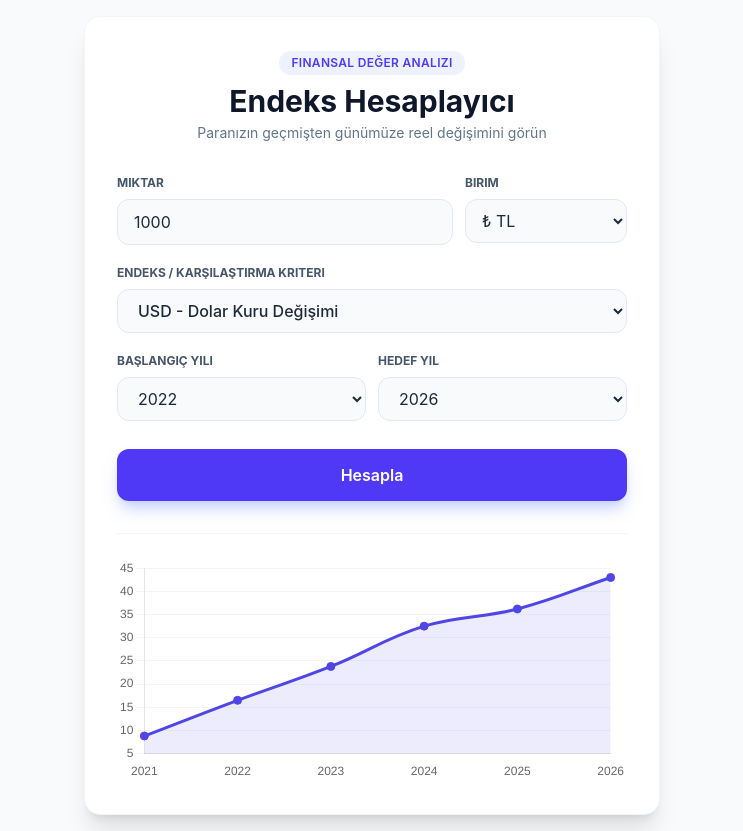
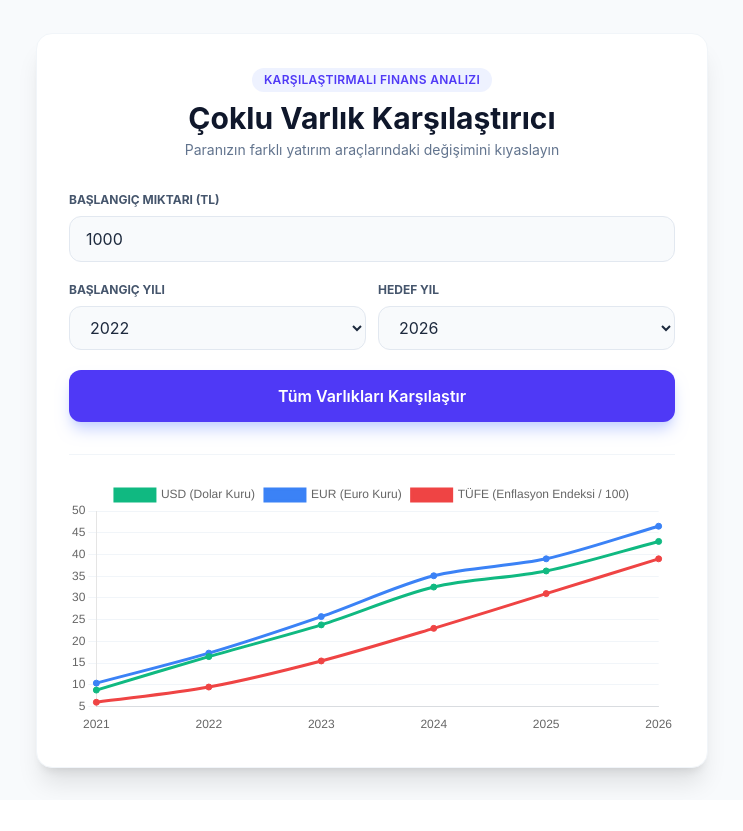
Before and after one commit to utkan36/para-hesaplayici, a React (Vite) app: page / in a window 1280 px wide. Shown: the whole page, without its empty margins (268-1011 px from the left). After the commit the page ends 800 px from the top, so only its background shows below. Built offline with nearby package versions, Linux system fonts and the light colour scheme.

Commit message:
Çoklu karşılaştırma özelliği eklendi

```diff
--- a/src/App.jsx
+++ b/src/App.jsx
@@ -8,7 +8,6 @@ import {
   Title,
   Tooltip,
   Legend,
-  Filler,
 } from 'chart.js';
 import { Line } from 'react-chartjs-2';
 
@@ -19,48 +18,67 @@ ChartJS.register(
   LineElement,
   Title,
   Tooltip,
-  Legend,
-  Filler
+  Legend
 );
 
 const ARCHIVE_RATES = {
-  "2021": { USD: 8.8, EUR: 10.4, TRY: 1, TUFE: 600 },
-  "2022": { USD: 16.5, EUR: 17.3, TRY: 1, TUFE: 950 },
-  "2023": { USD: 23.8, EUR: 25.7, TRY: 1, TUFE: 1550 },
-  "2024": { USD: 32.5, EUR: 35.1, TRY: 1, TUFE: 2300 },
-  "2025": { USD: 36.2, EUR: 39.0, TRY: 1, TUFE: 3100 },
-  "2026": { USD: 43.0, EUR: 46.5, TRY: 1, TUFE: 3900 }
+  "2021": { USD: 8.8, EUR: 10.4, TUFE: 600 },
+  "2022": { USD: 16.5, EUR: 17.3, TUFE: 950 },
+  "2023": { USD: 23.8, EUR: 25.7, TUFE: 1550 },
+  "2024": { USD: 32.5, EUR: 35.1, TUFE: 2300 },
+  "2025": { USD: 36.2, EUR: 39.0, TUFE: 3100 },
+  "2026": { USD: 43.0, EUR: 46.5, TUFE: 3900 }
 };
 
 export default function App() {
   const [amount, setAmount] = useState(1000);
-  const [currency, setCurrency] = useState('TL');
-  const [indexType, setIndexType] = useState('USD');
   const [startYear, setStartYear] = useState('2022');
   const [targetYear, setTargetYear] = useState('2026');
-  const [result, setResult] = useState(null);
+  const [comparisonResults, setComparisonResults] = useState(null);
 
   const years = Object.keys(ARCHIVE_RATES);
 
   const handleCalculate = () => {
-    const startVal = ARCHIVE_RATES[startYear][indexType];
-    const targetVal = ARCHIVE_RATES[targetYear][indexType];
-    const calculated = amount * (targetVal / startVal);
-    setResult(calculated);
+    const usdStart = ARCHIVE_RATES[startYear].USD;
+    const usdTarget = ARCHIVE_RATES[targetYear].USD;
+
+    const eurStart = ARCHIVE_RATES[startYear].EUR;
+    const eurTarget = ARCHIVE_RATES[targetYear].EUR;
+
+    const tufeStart = ARCHIVE_RATES[startYear].TUFE;
+    const tufeTarget = ARCHIVE_RATES[targetYear].TUFE;
+
+    setComparisonResults({
+      USD: amount * (usdTarget / usdStart),
+      EUR: amount * (eurTarget / eurStart),
+      TUFE: amount * (tufeTarget / tufeStart),
+    });
   };
 
+  // Çoklu Çizgi Grafiği Verileri
   const chartData = {
     labels: years,
     datasets: [
       {
-        label: `${indexType} Endeks Değişimi`,
-        data: years.map(y => ARCHIVE_RATES[y][indexType]),
-        borderColor: '#4f46e5',
-        backgroundColor: 'rgba(79, 70, 229, 0.1)',
-        fill: true,
-        tension: 0.4,
-        pointBackgroundColor: '#4f46e5',
-        pointRadius: 4,
+        label: 'USD (Dolar Kuru)',
+        data: years.map(y => ARCHIVE_RATES[y].USD),
+        borderColor: '#10b981', // Yeşil
+        backgroundColor: '#10b981',
+        tension: 0.3,
+      },
+      {
+        label: 'EUR (Euro Kuru)',
+        data: years.map(y => ARCHIVE_RATES[y].EUR),
+        borderColor: '#3b82f6', // Mavi
+        backgroundColor: '#3b82f6',
+        tension: 0.3,
+      },
+      {
+        label: 'TÜFE (Enflasyon Endeksi / 100)',
+        data: years.map(y => ARCHIVE_RATES[y].TUFE / 100), // Ölçekleme için 100'e bölündü
+        borderColor: '#ef4444', // Kırmızı
+        backgroundColor: '#ef4444',
+        tension: 0.3,
       },
     ],
   };
@@ -69,12 +87,10 @@ export default function App() {
     responsive: true,
     maintainAspectRatio: false,
     plugins: {
-      legend: { display: false },
+      legend: { position: 'top' },
       tooltip: {
-        backgroundColor: '#1e293b',
+        backgroundColor: '#0f172a',
         padding: 12,
-        titleFont: { size: 14 },
-        bodyFont: { size: 14 },
       }
     },
     scales: {
@@ -85,65 +101,34 @@ export default function App() {
 
   return (
     <div className="min-h-screen bg-slate-50 flex items-center justify-center p-4 font-sans text-slate-800">
-      <div className="w-full max-w-xl bg-white rounded-2xl shadow-xl border border-slate-100 p-6 md:p-8 transition-all">
+      <div className="w-full max-w-2xl bg-white rounded-2xl shadow-xl border border-slate-100 p-6 md:p-8">
 
-        {/* Başlık */}
         <div className="text-center mb-8">
           <span className="inline-block px-3 py-1 bg-indigo-50 text-indigo-600 rounded-full text-xs font-semibold tracking-wide uppercase mb-2">
-            Finansal Değer Analizi
+            Karşılaştırmalı Finans Analizi
           </span>
-          <h1 className="text-2xl md:text-3xl font-bold text-slate-900">Endeks Hesaplayıcı</h1>
-          <p className="text-slate-500 text-sm mt-1">Paranızın geçmişten günümüze reel değişimini görün</p>
+          <h1 className="text-2xl md:text-3xl font-bold text-slate-900">Çoklu Varlık Karşılaştırıcı</h1>
+          <p className="text-slate-500 text-sm mt-1">Paranızın farklı yatırım araçlarındaki değişimini kıyaslayın</p>
         </div>
 
-        {/* Form Alanı */}
         <div className="space-y-5">
-          {/* Miktar ve Birim */}
-          <div className="grid grid-cols-3 gap-3">
-            <div className="col-span-2">
-              <label className="block text-xs font-bold text-slate-600 uppercase mb-2">Miktar</label>
-              <input
-                type="number"
-                value={amount}
-                onChange={(e) => setAmount(Number(e.target.value))}
-                className="w-full px-4 py-2.5 bg-slate-50 border border-slate-200 rounded-xl focus:outline-none focus:ring-2 focus:ring-indigo-500 focus:bg-white transition"
-              />
-            </div>
-            <div>
-              <label className="block text-xs font-bold text-slate-600 uppercase mb-2">Birim</label>
-              <select
-                value={currency}
-                onChange={(e) => setCurrency(e.target.value)}
-                className="w-full px-3 py-2.5 bg-slate-50 border border-slate-200 rounded-xl focus:outline-none focus:ring-2 focus:ring-indigo-500 focus:bg-white transition"
-              >
-                <option value="TL">₺ TL</option>
-                <option value="USD">$ USD</option>
-              </select>
-            </div>
+          <div>
+            <label className="block text-xs font-bold text-slate-600 uppercase mb-2">Başlangıç Miktarı (TL)</label>
+            <input
+              type="number"
+              value={amount}
+              onChange={(e) => setAmount(Number(e.target.value))}
+              className="w-full px-4 py-2.5 bg-slate-50 border border-slate-200 rounded-xl focus:outline-none focus:ring-2 focus:ring-indigo-500"
+            />
           </div>
 
-          {/* Hesaplama Endeksi */}
-          <div>
-            <label className="block text-xs font-bold text-slate-600 uppercase mb-2">Endeks / Karşılaştırma Kriteri</label>
-            <select
-              value={indexType}
-              onChange={(e) => setIndexType(e.target.value)}
-              className="w-full px-4 py-2.5 bg-slate-50 border border-slate-200 rounded-xl focus:outline-none focus:ring-2 focus:ring-indigo-500 focus:bg-white transition font-medium"
-            >
-              <option value="USD">USD - Dolar Kuru Değişimi</option>
-              <option value="EUR">EUR - Euro Kuru Değişimi</option>
-              <option value="TUFE">TÜFE - Enflasyon Oranı</option>
-            </select>
-          </div>
-
-          {/* Tarih / Yıl Seçimi */}
           <div className="grid grid-cols-2 gap-3">
             <div>
               <label className="block text-xs font-bold text-slate-600 uppercase mb-2">Başlangıç Yılı</label>
               <select
                 value={startYear}
                 onChange={(e) => setStartYear(e.target.value)}
-                className="w-full px-4 py-2.5 bg-slate-50 border border-slate-200 rounded-xl focus:outline-none focus:ring-2 focus:ring-indigo-500 focus:bg-white transition"
+                className="w-full px-4 py-2.5 bg-slate-50 border border-slate-200 rounded-xl focus:outline-none focus:ring-2 focus:ring-indigo-500"
               >
                 {years.map(y => <option key={y} value={y}>{y}</option>)}
               </select>
@@ -153,35 +138,48 @@ export default function App() {
               <select
                 value={targetYear}
                 onChange={(e) => setTargetYear(e.target.value)}
-                className="w-full px-4 py-2.5 bg-slate-50 border border-slate-200 rounded-xl focus:outline-none focus:ring-2 focus:ring-indigo-500 focus:bg-white transition"
+                className="w-full px-4 py-2.5 bg-slate-50 border border-slate-200 rounded-xl focus:outline-none focus:ring-2 focus:ring-indigo-500"
               >
                 {years.map(y => <option key={y} value={y}>{y}</option>)}
               </select>
             </div>
           </div>
 
-          {/* Buton */}
           <button
             onClick={handleCalculate}
-            className="w-full py-3.5 px-6 bg-indigo-600 hover:bg-indigo-700 active:scale-[0.99] text-white font-semibold rounded-xl shadow-lg shadow-indigo-200 transition-all duration-200 cursor-pointer mt-2"
+            className="w-full py-3.5 px-6 bg-indigo-600 hover:bg-indigo-700 active:scale-[0.99] text-white font-semibold rounded-xl shadow-lg shadow-indigo-200 transition cursor-pointer"
           >
-            Hesapla
+            Tüm Varlıkları Karşılaştır
           </button>
         </div>
 
-        {/* Sonuç Kartı */}
-        {result !== null && (
-          <div className="mt-6 p-5 bg-gradient-to-br from-indigo-500 to-indigo-700 text-white rounded-2xl shadow-md text-center">
-            <span className="text-xs uppercase tracking-wider text-indigo-100 font-medium">Hedef Yıldaki Karşılığı</span>
-            <div className="text-3xl font-extrabold mt-1">
-              {result.toLocaleString('tr-TR', { maximumFractionDigits: 2 })} {currency}
+        {/* Çoklu Sonuç Kartları */}
+        {comparisonResults && (
+          <div className="grid grid-cols-3 gap-3 mt-6 text-center">
+            <div className="p-4 bg-emerald-50 border border-emerald-100 rounded-xl">
+              <span className="text-xs font-bold text-emerald-600 uppercase">USD Bazlı</span>
+              <div className="text-lg font-extrabold text-emerald-800 mt-1">
+                {comparisonResults.USD.toLocaleString('tr-TR', { maximumFractionDigits: 0 })} ₺
+              </div>
+            </div>
+            <div className="p-4 bg-blue-50 border border-blue-100 rounded-xl">
+              <span className="text-xs font-bold text-blue-600 uppercase">EUR Bazlı</span>
+              <div className="text-lg font-extrabold text-blue-800 mt-1">
+                {comparisonResults.EUR.toLocaleString('tr-TR', { maximumFractionDigits: 0 })} ₺
+              </div>
+            </div>
+            <div className="p-4 bg-rose-50 border border-rose-100 rounded-xl">
+              <span className="text-xs font-bold text-rose-600 uppercase">TÜFE Bazlı</span>
+              <div className="text-lg font-extrabold text-rose-800 mt-1">
+                {comparisonResults.TUFE.toLocaleString('tr-TR', { maximumFractionDigits: 0 })} ₺
+              </div>
             </div>
           </div>
         )}
 
-        {/* Grafik */}
+        {/* Çoklu Grafik */}
         <div className="mt-8 pt-6 border-t border-slate-100">
-          <div className="h-56">
+          <div className="h-64">
             <Line data={chartData} options={chartOptions} />
           </div>
         </div>
```
